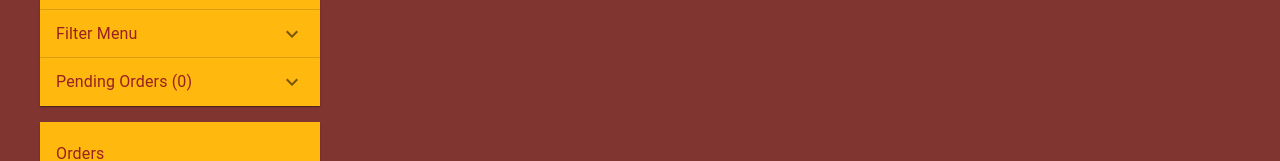
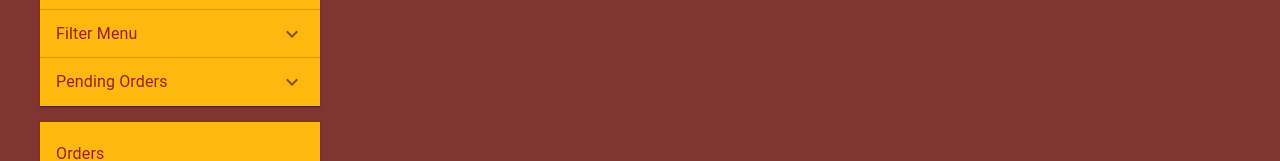
Before and after one commit to ajbtolentino/mcs-b7g2-ui, a React (Create React App) app: page /table/1 in a window 1280 px wide. Shown: the part 142-303 px from the top of the page. Built offline with nearby package versions, Linux system fonts and the light colour scheme; no server answers.

Commit message:
Removed count

```diff
--- a/src/components/Dashboard.tsx
+++ b/src/components/Dashboard.tsx
@@ -84,7 +84,7 @@ export const Dashboard = () => {
                 </Accordion>
                 <Accordion expanded={expanded === 'pending'} onChange={handleChange('pending')}>
                     <AccordionSummary expandIcon={<ExpandMoreIcon />}>
-                        <Typography>Pending Orders ({pendingOrderCount})</Typography>
+                        <Typography>Pending Orders</Typography>
                     </AccordionSummary>
                     <AccordionDetails>
                         <PendingOrders  />
```
